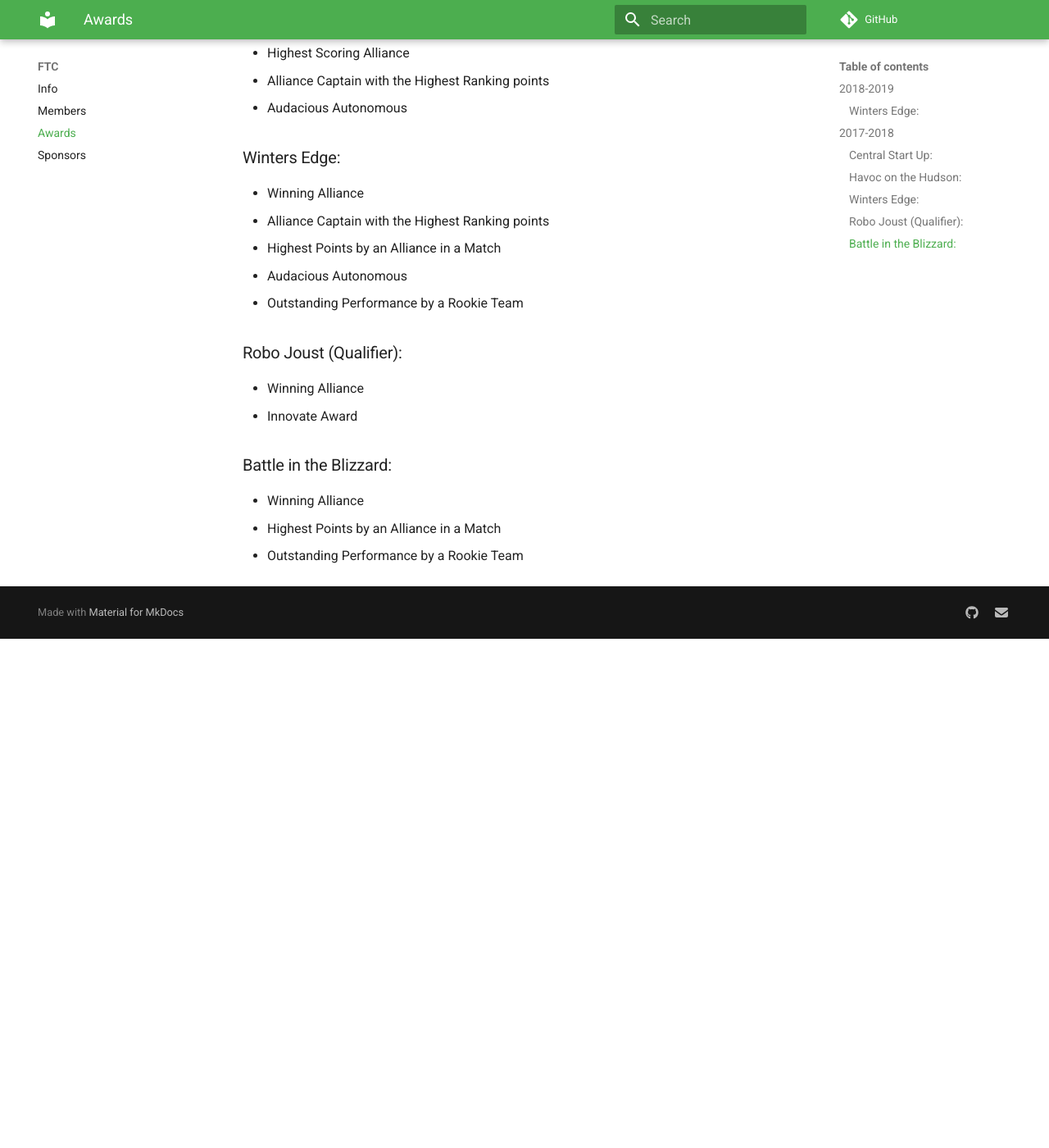
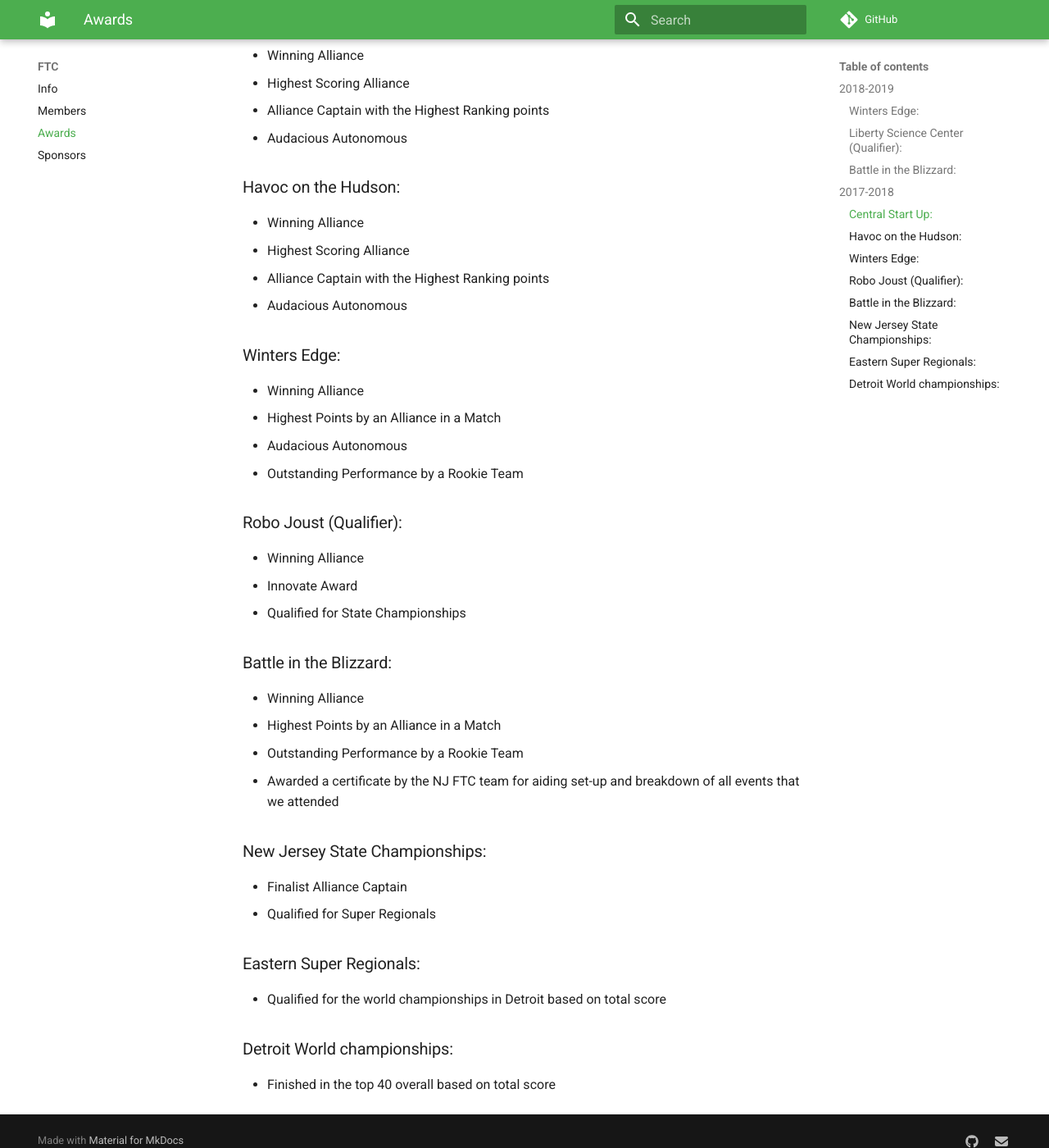
Before and after one commit to Robostorm/Website, an MkDocs documentation site: the page built from docs/FTC/awards.md, in a window 1280 px wide and 1400 px high, scrolled down 715 px. Shown: the whole window at 82% size. Built offline with MkDocs 1.6.1 and Material for MkDocs 9.7.7, drawn with Linux system fonts in a browser that asks for light colours; comment, search, counter and statistics services are not loaded; before the commit the page ends 1494 px from its top, so only the background shows below that; some of the changed text lies outside the part shown.

Commit message:
added sponsor logo's and updated awards

```diff
--- a/docs/FTC/awards.md
+++ b/docs/FTC/awards.md
@@ -5,6 +5,13 @@
 
 ### Winters Edge:
 * Highest points by an alliance in a match
+
+### Liberty Science Center (Qualifier):
+* Winning Alliance Captain
+* Connect Award Winner
+
+### Battle in the Blizzard:
+* Audacious Autonomous
 
 ## 2017-2018
 
@@ -22,7 +29,6 @@
 
 ### Winters Edge:
 * Winning Alliance
-* Alliance Captain with the Highest Ranking points
 * Highest Points by an Alliance in a Match
 * Audacious Autonomous
 * Outstanding Performance by a Rookie Team
@@ -30,8 +36,20 @@
 ### Robo Joust (Qualifier):
 * Winning Alliance
 * Innovate Award
+* Qualified for State Championships
 
 ### Battle in the Blizzard:
 * Winning Alliance
 * Highest Points by an Alliance in a Match
 * Outstanding Performance by a Rookie Team
+* Awarded a certificate by the NJ FTC team for aiding set-up and breakdown of all events that we attended
+
+### New Jersey State Championships:
+* Finalist Alliance Captain
+* Qualified for Super Regionals
+
+### Eastern Super Regionals:
+* Qualified for the world championships in Detroit based on total score
+
+### Detroit World championships:
+* Finished in the top 40 overall based on total score
```
Also changed, not shown: docs/FTC/sponsors.md (+6 -0 lines), docs/FTC/img/Anker-Logo.png (added), docs/FTC/img/TE-Logo.svg (added), docs/FTC/img/VerQu-Logo.png (added).
